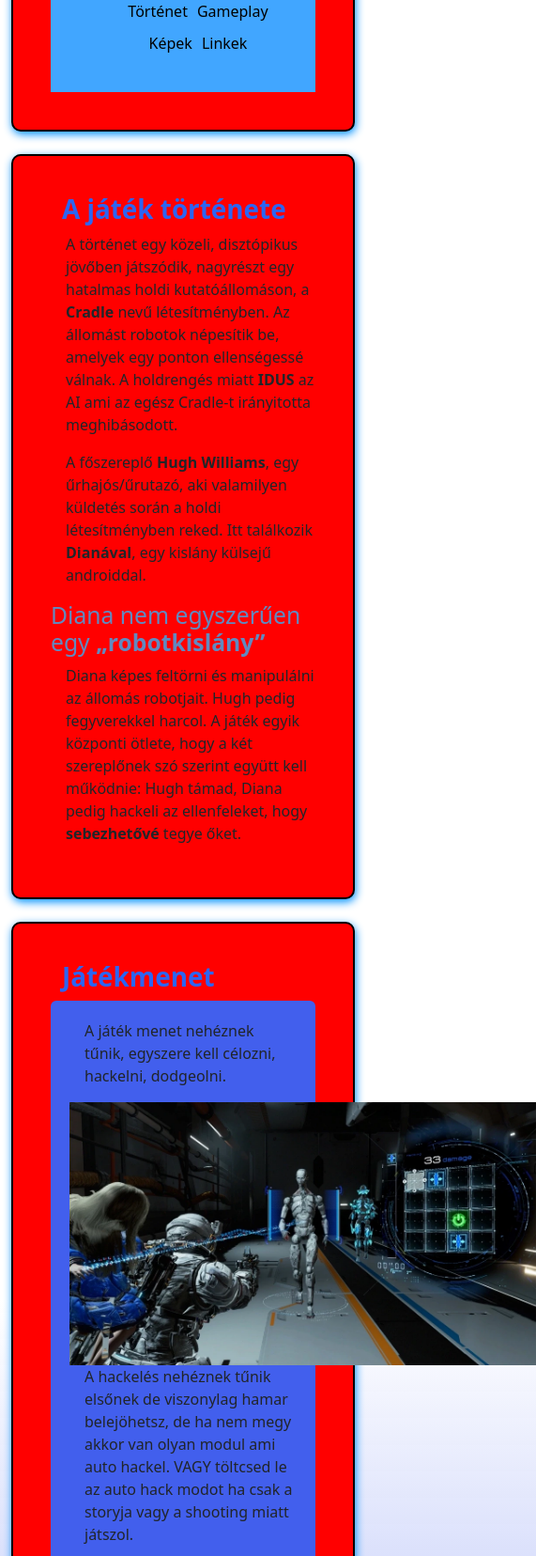
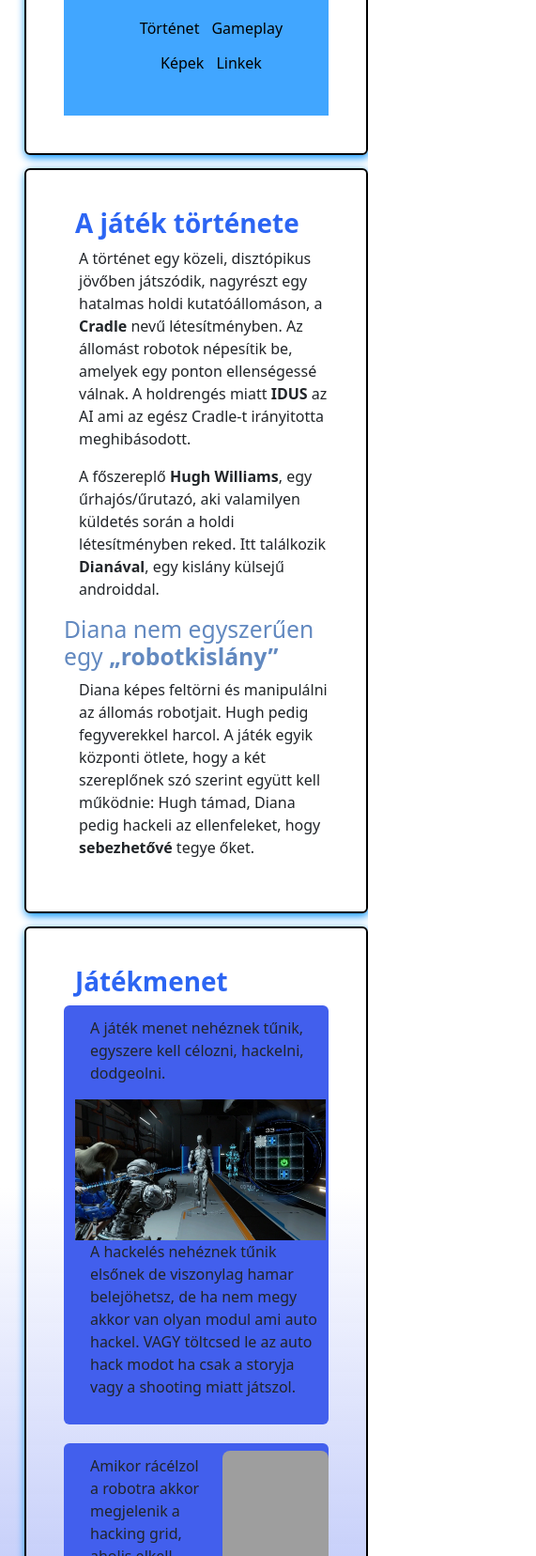
Before and after one commit to Someone12-hub/Ize, a plain HTML site: page index.html in a window 390 px wide. Shown: the part 344-2000 px from the top of the page at 94% size, 571 px wide, since content can reach past the window. Drawn offline with nearby package versions, Linux system fonts and the light colour scheme; grey boxes are pictures that could not be loaded.

Commit message:
Tévedtem nem értem a vh de inkább már nem nyúlok bele

```diff
--- a/style.css
+++ b/style.css
@@ -79,6 +79,26 @@
 
 }
 section{
-  background-color:red
+  margin: 14px;
+  border-radius: 6px;
+}
+header img{
+  width: min(100%, 400px);
+}
+header ul{
+  gap: 5px;
+}
+header li{
+  padding : 4px;
+  font-size:medium;
+}
+.szoveg{
+  padding: 12px;
+}
+#gameplay{
+  height: 180px;
+  width: auto;
+  height: 150px;
+
 }
  }
```
